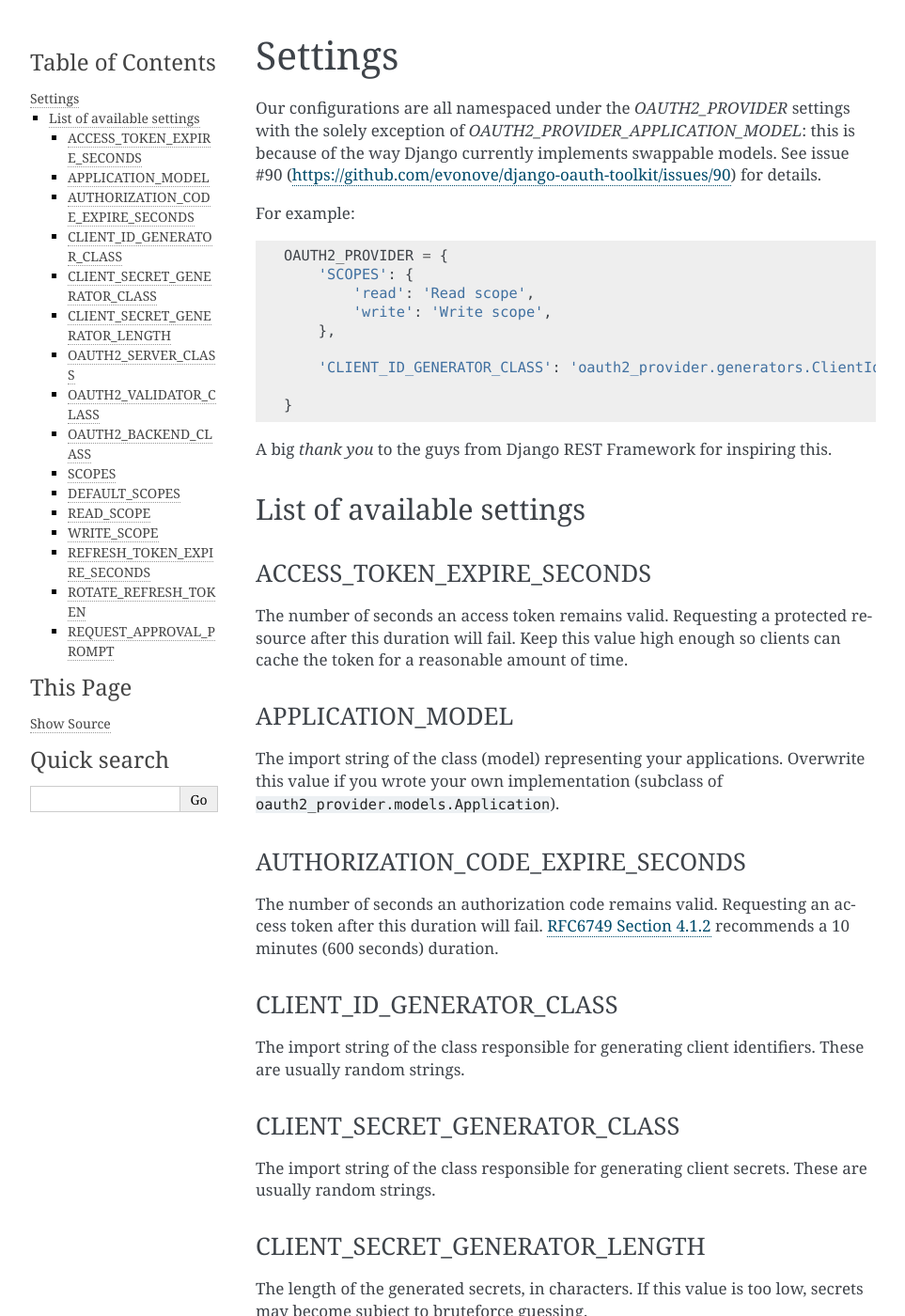
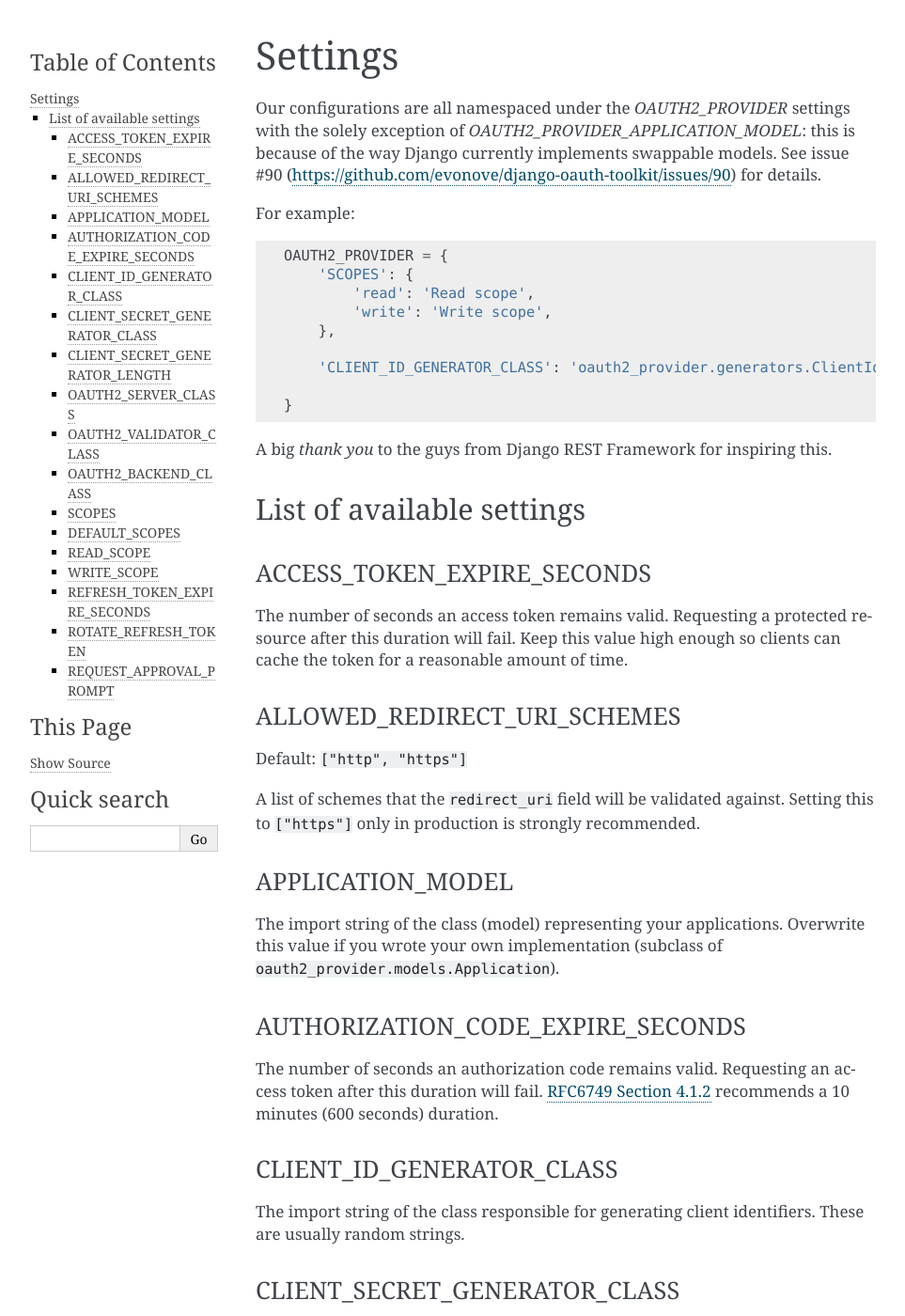
Before and after one commit to codemachine0313/django-oauth-toolkit, a Sphinx documentation site: the page built from docs/settings.rst, in a window 1280 px wide and 1400 px high. Shown: the whole window at 94% size, without its empty margins (148-1111 px from the left). Built offline with Sphinx 7.4.7, drawn with Linux system fonts in a browser that asks for light colours.

Commit message:
Document the ALLOWED_REDIRECT_URI_SCHEMES setting

```diff
--- a/docs/settings.rst
+++ b/docs/settings.rst
@@ -31,6 +31,14 @@ ACCESS_TOKEN_EXPIRE_SECONDS
 The number of seconds an access token remains valid. Requesting a protected
 resource after this duration will fail. Keep this value high enough so clients
 can cache the token for a reasonable amount of time.
+
+ALLOWED_REDIRECT_URI_SCHEMES
+~~~~~~~~~~~~~~~~~~~~~~~~~~~~
+
+Default: ``["http", "https"]``
+
+A list of schemes that the ``redirect_uri`` field will be validated against.
+Setting this to ``["https"]`` only in production is strongly recommended.
 
 APPLICATION_MODEL
 ~~~~~~~~~~~~~~~~~
```
